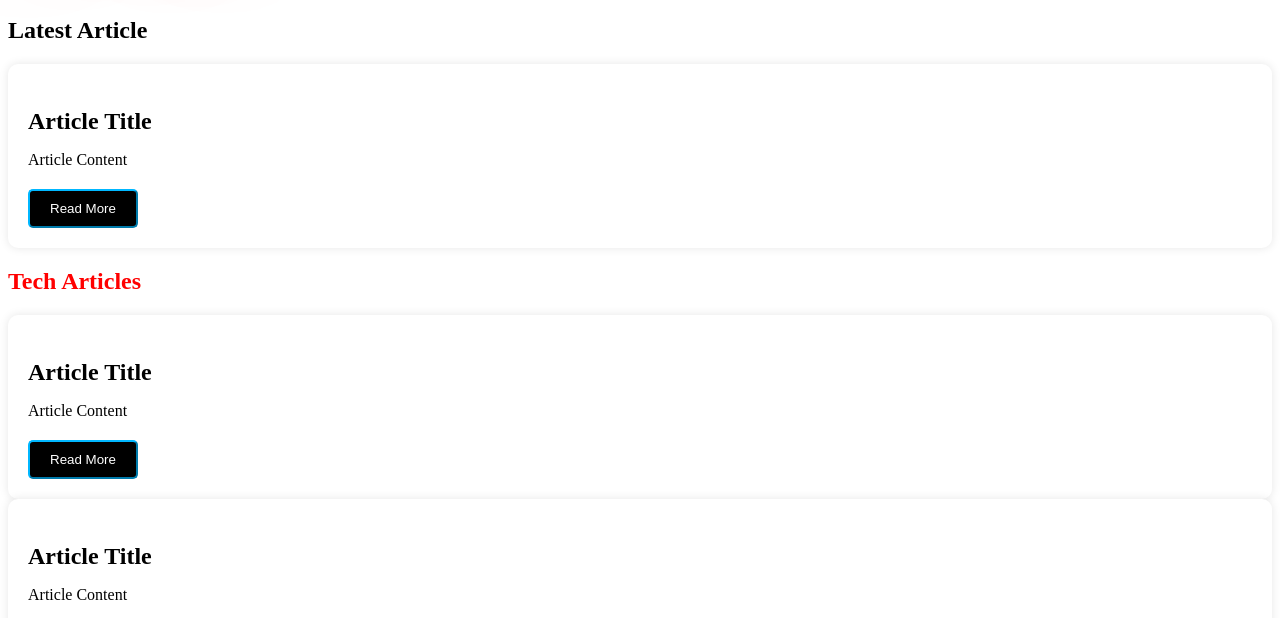
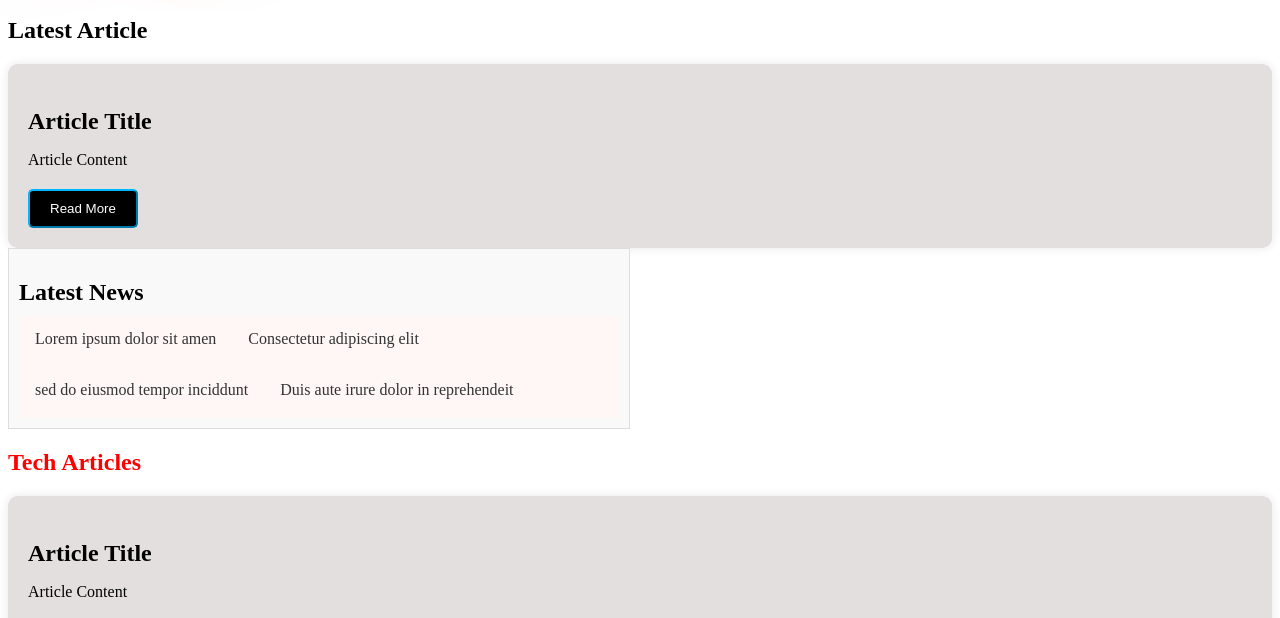
Before and after one commit to mdmisri/newsite, a plain HTML site: page index.html in a window 1280 px wide. Shown: the part 143-761 px from the top of the page. Drawn offline with Linux system fonts and the light colour scheme.

Commit message:
have to delete later/bad code

```diff
--- a/index.html
+++ b/index.html
@@ -38,6 +38,17 @@
     </article>
   </section>
 
+<div class="side-news">
+  <h2>Latest News</h2>
+  <ul>
+    <li><a href="#">This is article1</a></li>
+    <li><a href="#">This is article2</a></li>
+    <li><a href="#">This is article3</a></li>
+    <li><a href="#">This is article4</a></li>
+  </ul>
+</div>
+
+
   <section>
     <h2 class="la">Tech Articles</h2>
     <article>
--- a/newsite.css
+++ b/newsite.css
@@ -1,5 +1,3 @@
-
-
 ul {
     list-style-type: none;
     margin: 0;
@@ -39,6 +37,36 @@ h1 {
 body{
   background-color: rgb(255, 255, 255);
 }
+/* side news */
+  .side-news {
+    background-color: #f9f9f9;
+    border: 1px solid #ddd;
+    padding: 10px;
+    width: 600px;
+  }
+  .side-news h2 {
+    font-size: 24px;
+    margin-bottom: 10px;
+  }
+ .side-news ul {
+  list-style: none;
+  margin: 0;
+  padding: 0;
+  background-color: rgb(255, 246, 246);
+ }
+  .side-news li {
+    margin-bottom: 5px;
+  }
+
+  .side-news li a {
+    color: #333;
+    text-decoration: none;
+  }
+    .side-news li a:hover {
+      background-color: white;
+      text-decoration: underline;
+    }
+/* sidenews */
 .la {
   color: #ff0000;
 }
@@ -93,7 +121,7 @@ body{
 /* title design */
 
 article {
-  background-color: #fff;
+  background-color: #e4dfdf;
   padding: 20px;
   border-radius: 10px;
   box-shadow: 0 0 10px rgba(0,0,0,.1);
--- a/ns.js
+++ b/ns.js
@@ -22,3 +22,23 @@ const contact = document.querySelector('#contact');
 contact.addEventListener('click', function (){
     window.location.href = 'contact.html'
 })
+
+// side news
+const sidenews = document.querySelector('.side-news');
+
+const newsItems = [
+    { title: 'Lorem ipsum dolor sit amen', link: '#'},
+    { title: 'Consectetur adipiscing elit', link: '#'},
+    { title: 'sed do eiusmod tempor inciddunt', link: '#'},
+    { title: 'Duis aute irure dolor in reprehendeit', link: '#'}
+];
+
+let newsHTML = '';
+newsItems.forEach(item => {
+    newsHTML += `<li><a href="${item.link}">${item.title}</a></li>`;
+});
+
+sidenews.innerHTML =`
+    <h2> Latest News </h2>
+    <ul> ${newsHTML}</ul>
+    `;
```
